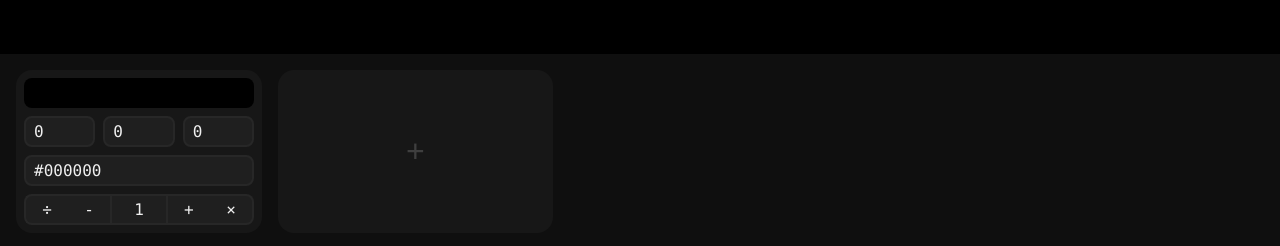
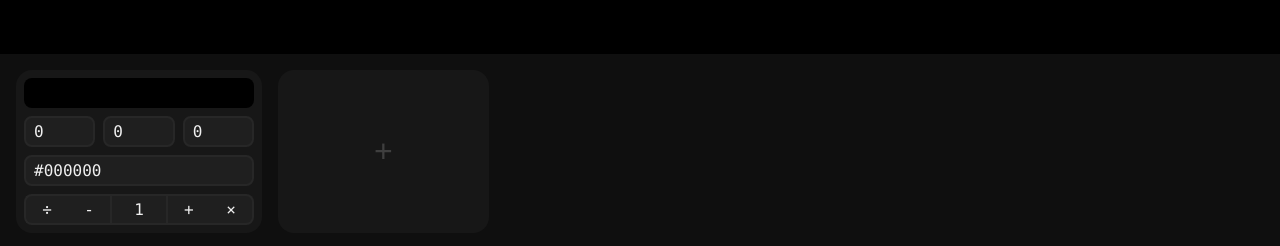
Before and after one commit to JochenBe/mixer, a React (Create React App) app: page / in a window 1280 px wide. Shown: the part 551-797 px from the top of the page. Built offline with nearby package versions, Linux system fonts and the light colour scheme.

Commit message:
Improve color input focus

```diff
--- a/src/components/WeightedColors.tsx
+++ b/src/components/WeightedColors.tsx
@@ -20,7 +20,7 @@ const StyledColors = styled.div`
 
 const AddButton = styled.button`
   margin: 0.25em;
-  padding: 0.125em 4em;
+  padding: 0.125em 3em;
   border: none;
   border-radius: 0.5em;
   background-color: ${({ theme }) => theme.backgroundSecondary};
--- a/src/components/inputs/ColorInput.tsx
+++ b/src/components/inputs/ColorInput.tsx
@@ -27,6 +27,11 @@ const StyledColorInput = styled.input`
   &::-moz-color-swatch {
     border: none;
   }
+
+  &:focus {
+    outline: none;
+    box-shadow: 0 0 0 0.125em ${({ theme }) => theme.foregroundSecondary};
+  }
 `;
 
 type ColorInputProps = {
```
